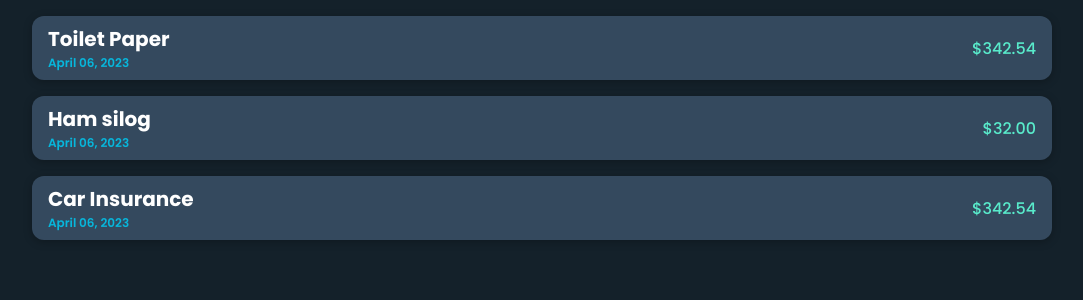
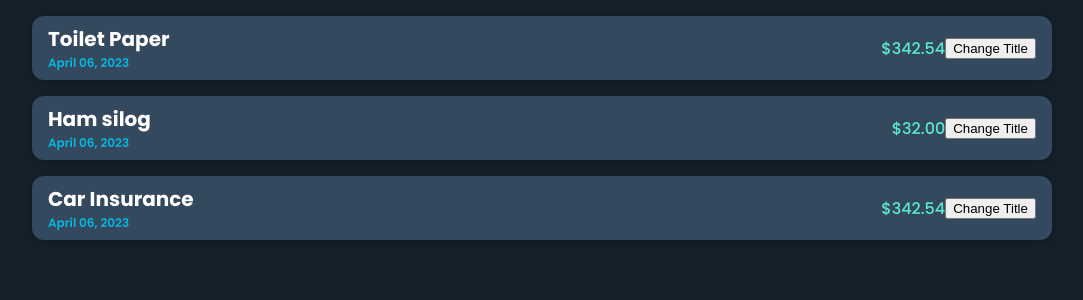
Before and after one commit to Millenmark/react-mini-expense-tracker, a React (Vite) app: page / in a window 1280 px wide. Shown: the top 300 px of the page, without its empty margins (98-1181 px from the left). Built offline with nearby package versions, Linux system fonts and the light colour scheme.

Commit message:
Update ExpenseItem.jsx

```diff
--- a/src/components/expenseItem/ExpenseItem.jsx
+++ b/src/components/expenseItem/ExpenseItem.jsx
@@ -9,6 +9,10 @@ const ExpenseItem = ({title, amount, date}) => {
     return value?.toLocaleString(local, {style: "currency", currency: currencySymbol})
   }
 
+  const clickHandler = () => {
+    console.log('You click me ');
+  }
+
   return (
     <div className='expense-item'>
       <div className="expense-item__title">
@@ -18,6 +22,10 @@ const ExpenseItem = ({title, amount, date}) => {
       <div className='expense-item__description'>
         <div className='expense-item__price'>{toCurrency(amount)}</div>
       </div>
+      <button
+        type='button'
+        onClick={clickHandler}
+      >Change Title</button>
     </div>
   )
 }
```
